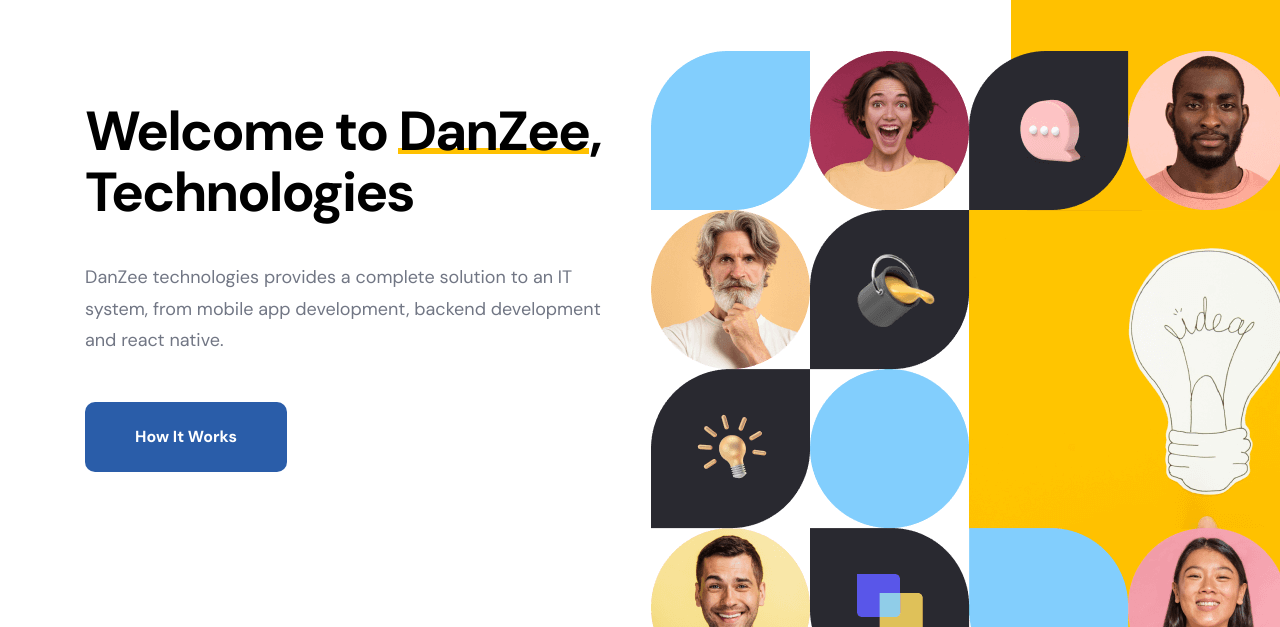
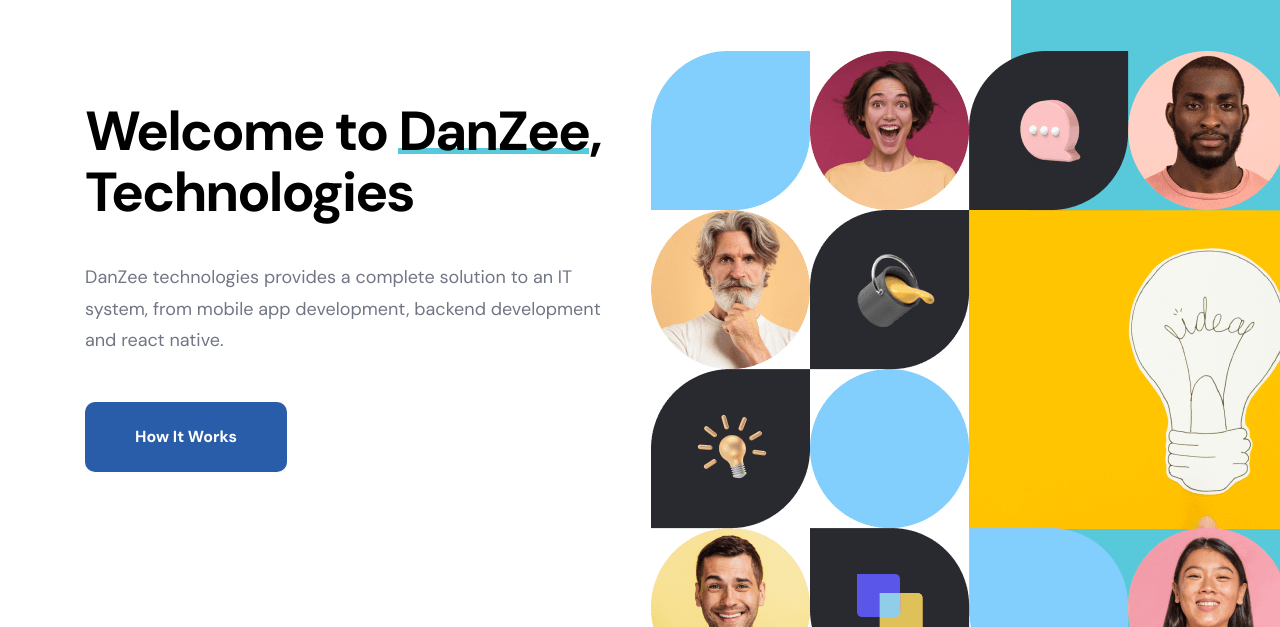
Before and after one commit to UbaidullahMOmer/Danzee-Tech, a plain HTML site: page index.html in a window 1280 px wide. Shown: the part 129-756 px from the top of the page. Drawn offline with nearby package versions, Linux system fonts and the light colour scheme.

Commit message:
blue color

```diff
--- a/assets/css/style.css
+++ b/assets/css/style.css
@@ -33,7 +33,7 @@
   --slate-gray: hsl(225, 8%, 48%);
   --cool-gray: hsl(225, 11%, 59%);
   --gainsboro: hsl(217, 16%, 90%);
-  --mustard: #ffc100;
+  --mustard: hsl(188, 64%, 60%);
   --white: hsl(0, 0%, 100%);
   --black: hsl(0, 0%, 0%);
   --onyx: hsl(240, 5%, 26%);
```
